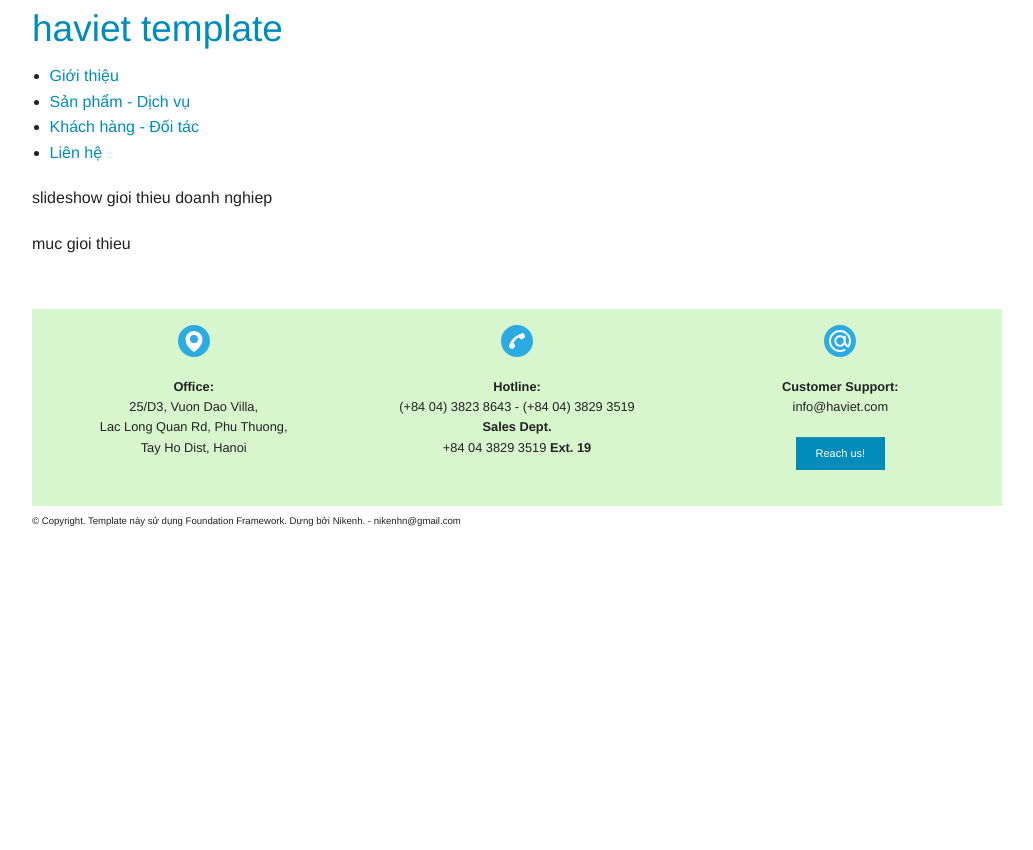
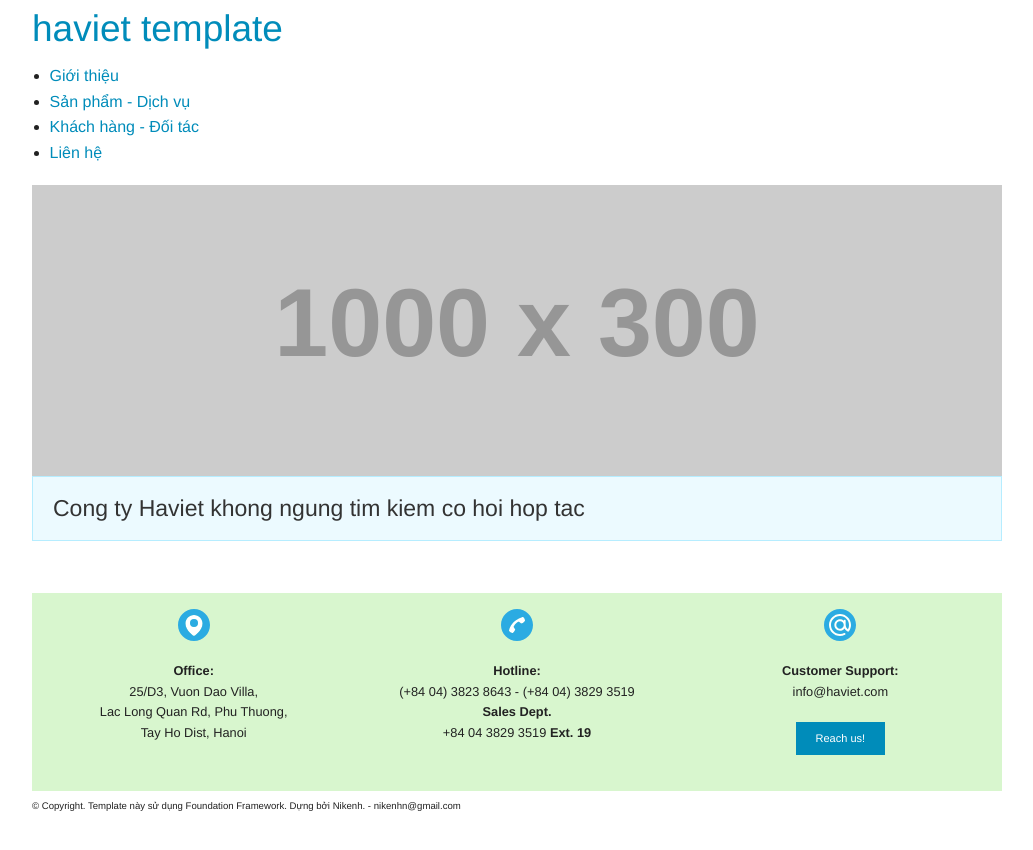
Before and after one commit to haviet/static-on-foundation, a Jekyll site: the page built from sdk-gioi-thieu.html, in a window 1280 px wide. Shown: the top 850 px of the page, without its empty margins (123-1156 px from the left). Built offline with Jekyll 4.4.1, drawn with Linux system fonts in a browser that asks for light colours.

Commit message:
Update sdk-gioi-thieu.html

```diff
--- a/sdk-gioi-thieu.html
+++ b/sdk-gioi-thieu.html
@@ -2,9 +2,20 @@
 layout: default
 ---
 
+<!-- top page image, can be slideshow depend on requirement -->
 <div class="row">
-	<div class="large-12 columns">
-		<p>slideshow gioi thieu doanh nghiep</p>
-		<p>muc gioi thieu</p>
+	<div class="columns show-for-medium-up">
+		<img src="http://placehold.it/1000x300" />
+	</div>
+	<div class="columns show-for-small-only">
+		<img src="http://placehold.it/640x400" />
 	</div>
 </div>
+
+<div class="row">
+	<div class="columns">
+		<div class="panel callout">
+			<h4>Cong ty Haviet khong ngung tim kiem co hoi hop tac</h4>
+		</div>
+	</div>
+</div>
```
